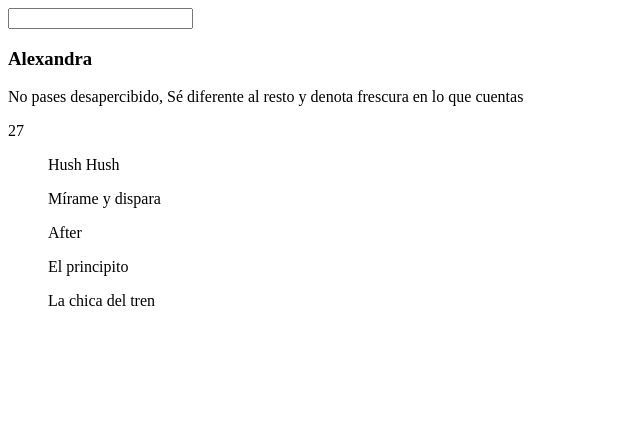
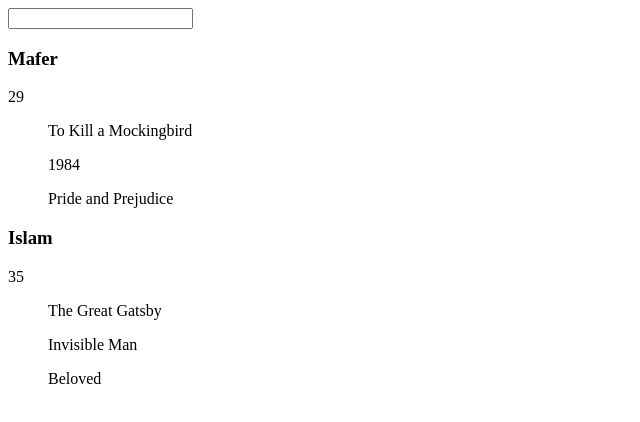
Before and after one commit to KarlaDelAngel8/manipulacion, a plain HTML site: page index.html in a window 1280 px wide. Shown: the whole page, without its empty margins (0-640 px from the left). Drawn offline with Linux system fonts and the light colour scheme.

Commit message:
Codigo funcional para múltiples usuarios

```diff
--- a/cards.js
+++ b/cards.js
@@ -1,62 +1,78 @@
 /*
-* Crear tarjeta
-* Crear secciones para tarjeta
+ * [X] Crear tarjeta
+ * [X] Crear secciones p/tarjeta
+ * Img
  * Nombre, desc, edad, lista de algo
-* Insertar en la tarjeta
-* Mostrar dentro de div.container
+ * [X] Insertar en la tarjeta
+ * [x] Mostrar dentro de div.container
+ * [X] Crear funciones reutilizables
+ * [X] Funciones para crear items
+ * [X] Funciones para inyectar texto
+ * [X] Funciones para renderizar
+ * [] Multiples usuarios
  */
-//Implementar funciones para el codigo
+
 const CARDS_CONTAINER = document.querySelector("#card-container");
-//const CARDS_CONTAINER = document.getElementById("card-container");
-const USER = {
+const USERS = [
+  {
     id: 1,
-    username: "Alexandra",
-    desc: "No pases desapercibido, Sé diferente al resto y denota frescura en lo que cuentas",
-    age: 27,
+    username: "Mafer",
+    description: "Avid reader and coffee enthusiast.",
+    age: 29,
     fav_books: {
-        books: ["Hush Hush", "Mírame y dispara", "After", "El principito", "La chica del tren",
-        ],
+      books: ["To Kill a Mockingbird", "1984", "Pride and Prejudice"],
     },
-};
+  },
+  {
+    id: 2,
+    username: "Islam",
+    description: "Poetry lover and amateur writer.",
+    age: 35,
+    fav_books: {
+      books: ["The Great Gatsby", "Invisible Man", "Beloved"],
+    },
+  },
+];
 
-//CREAR secciones
-function createElements(){
+// Crear secciones
+function createElements() {
   const cardObj = {
     name_section: document.createElement("h3"),
     desc_section: document.createElement("p"),
     age_section: document.createElement("p"),
     book_section: document.createElement("div"),
+  }
+  return cardObj;
+};
 
-    };
-    return cardObj;
-
-}
-//Crear tarjeta
-//Inyectando información
-
-function injectData(obj){
-   const booklist = USER.fav_books.books.map((e) => {
+// Crear tarjeta
+// Inyectamos info
+function injectData(obj, user) {
+  const bookList = user.fav_books.books.map((e) => {
     const item = document.createElement("ul");
     item.textContent = e;
     return item;
   });
 
-obj.name_section.textContent = USER.username;
-    obj.desc_section.textContent = USER.desc;
-    obj.age_section.textContent = USER.age;
-    obj.book_section.append(...booklist);
+  obj.name_section.textContent = user.username;
+  obj.desc_section.textContent = user.desc;
+  obj.age_section.textContent = user.age;
+  obj.book_section.append(...bookList);
   renderCard(obj);
 }
 
-function renderCard(cardObj){
+function renderCard(cardObj) {
   const card = document.createElement("div");
   card.append(
     cardObj.name_section,
     cardObj.desc_section,
     cardObj.age_section,
     cardObj.book_section,
-    )
+  );
+  card.className = "div-creado";
   CARDS_CONTAINER.appendChild(card);
 }
+USERS.forEach((user) => {
   const cardData = createElements();
- injectData(cardData);
+  injectData(cardData, user);
+});
--- a/index.html
+++ b/index.html
@@ -1,17 +1,15 @@
-<!DOCTYPE html>
+<!doctype html>
 <html lang="en">
   <head>
-    <meta charset="UTF-8">
-    <meta name="viewport" content="width=device-width, initial-scale=1.0">
-
-    <!--Defer carga primero todo el HTML, y se ejecuta todo hasta que el HTML está listo.-->
-    <script src="./main.js" async defer></script> <!--agregamos async defer-->
-    <script src="./cards.js" async defer></script> <!--agregamos async defer-->
-    <title>Manicupación del DOM</title>
+    <meta charset="UTF-8" />
+    <meta name="viewport" content="width=device-width, initial-scale=1" />
+    <title></title>
+    <script src="./main.js" async defer></script>
+    <script src="./cards.js" async defer></script>
   </head>
   <body>
     <div id="div-1">
-        <input type="text" name="userName" value=""/>
+      <input type="text" name="username" value="" />
       <p id="p1"></p>
     </div>
     <div id="div-2">
@@ -19,6 +17,5 @@
         <div class="container" id="card-container"></div>
       </section>
     </div>
-
   </body>
 </html>
```
Lines whose indentation alone changed are shown as unchanged.
